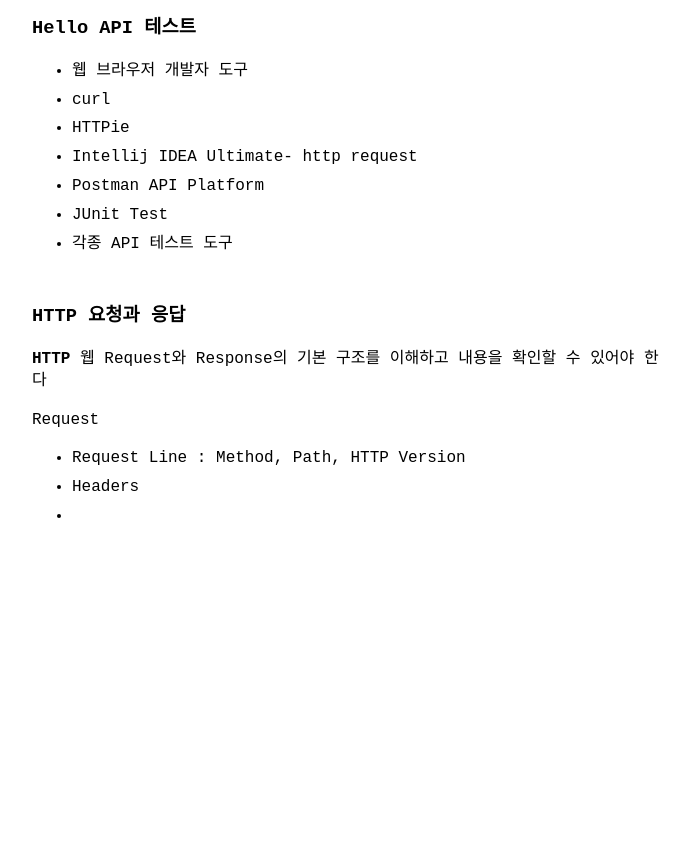
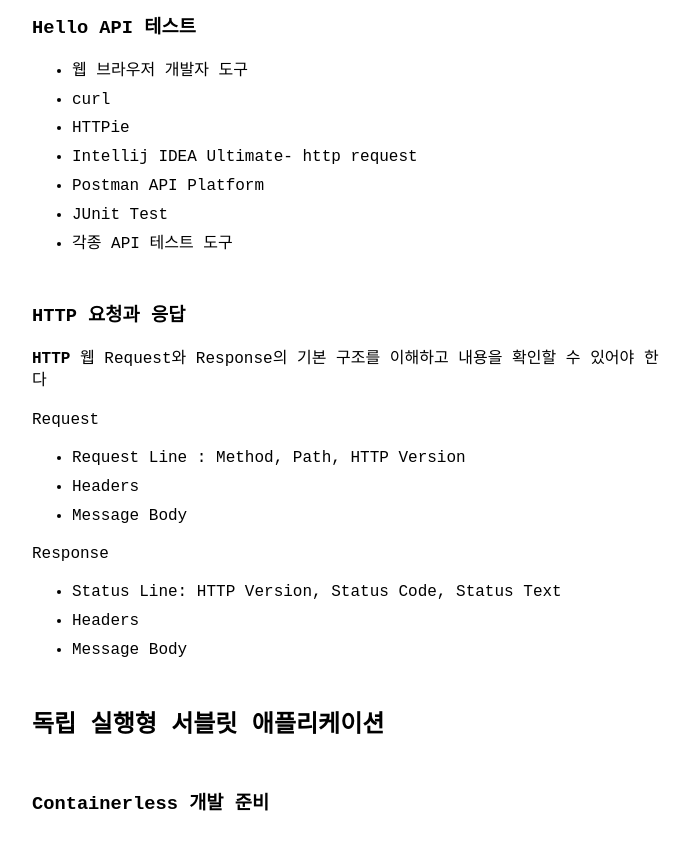
Before and after one commit to khjzzm/khjzzm.github.io, a Jekyll site: the page built from _posts/2023-02-04-tobyspringboot.md, in a window 1280 px wide and 900 px high, scrolled down 3822 px. Shown: the top 850 px of the window, without its empty margins (288-978 px from the left). Built offline with Jekyll 4.4.1, drawn with Linux system fonts in a browser that asks for light colours; before the commit the page ends 4429 px from its top, so only the background shows below that.

Commit message:
토비의 스프링 부트

```diff
--- a/_posts/2023-02-04-tobyspringboot.md
+++ b/_posts/2023-02-04-tobyspringboot.md
@@ -129,4 +129,13 @@
 Request
 - Request Line : Method, Path, HTTP Version
 - Headers
--
+- Message Body
+
+Response
+- Status Line: HTTP Version, Status Code, Status Text
+- Headers
+- Message Body
+
+
+## 독립 실행형 서블릿 애플리케이션
+### Containerless 개발 준비
```
